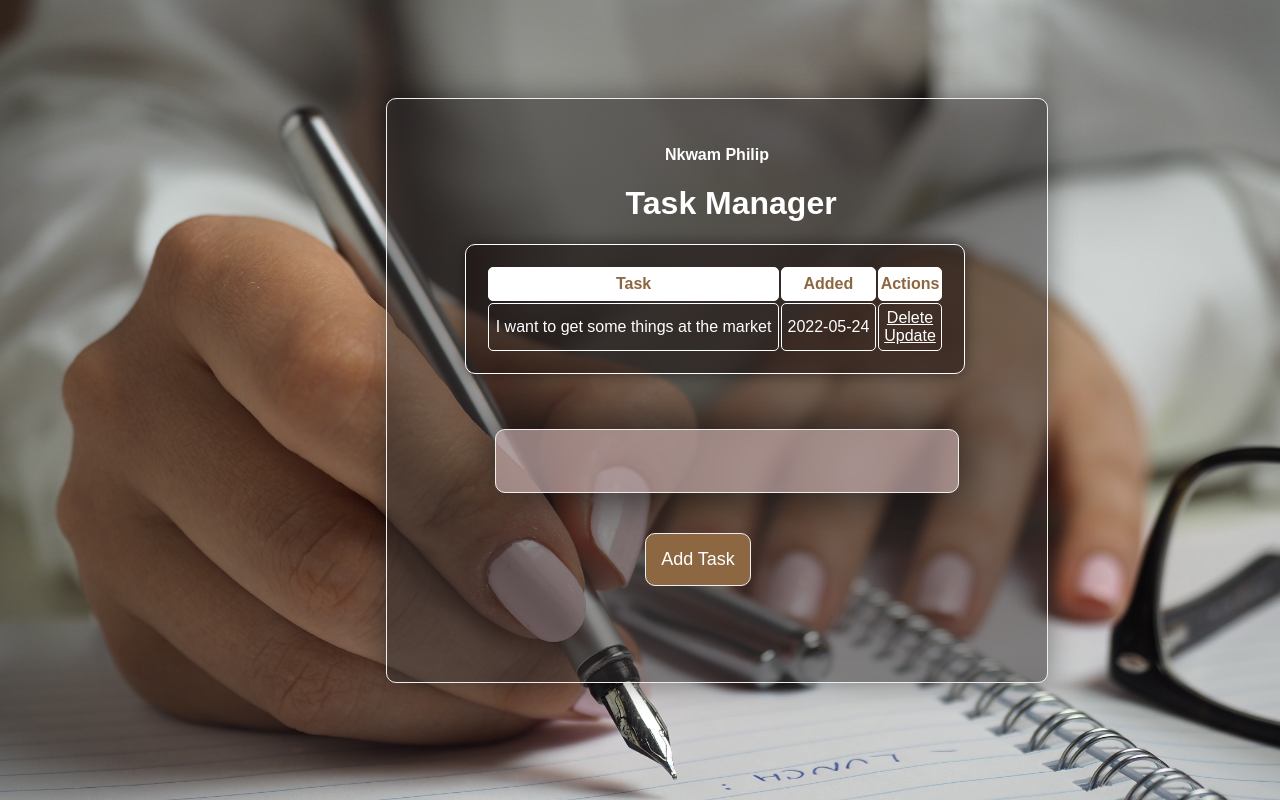
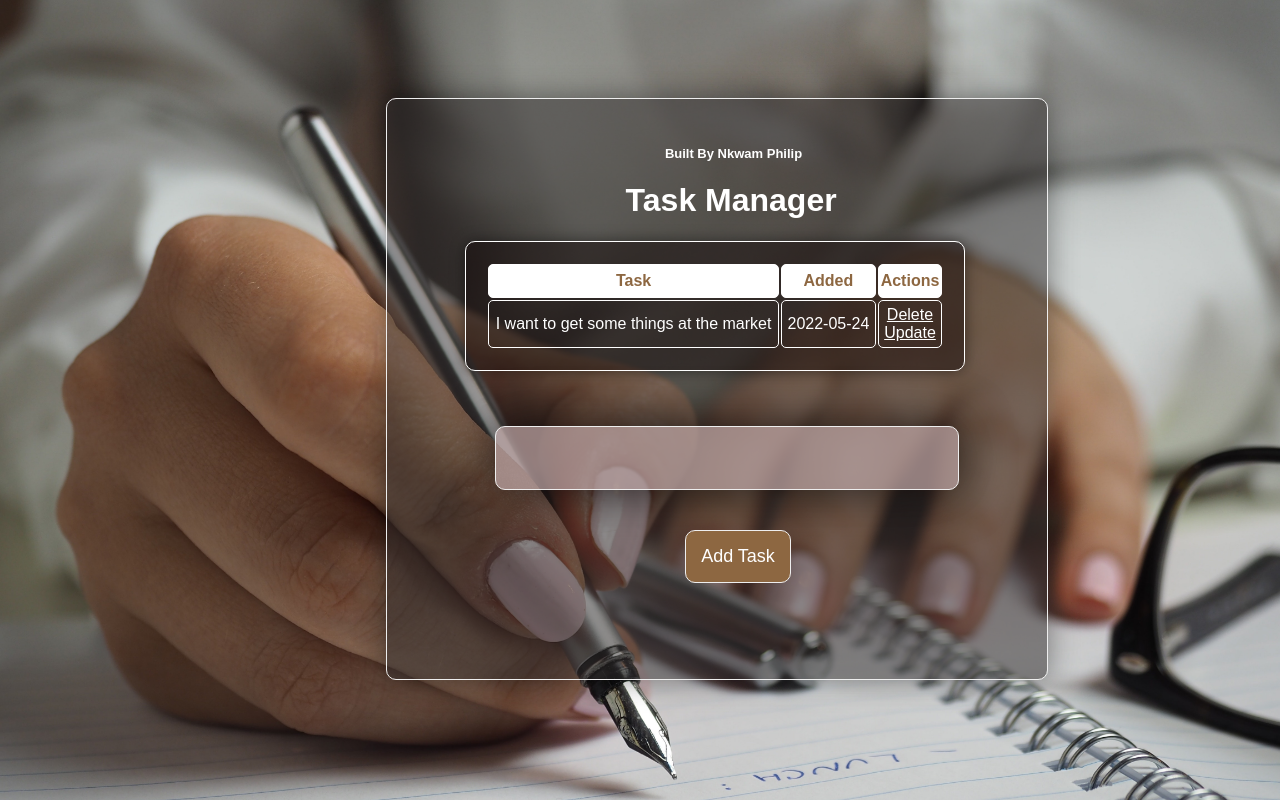
Before and after one commit to NkwamPhilip/FlaskCrudApp, a Flask app: page / in a window 1280 px wide. Run offline with Flask 2, Linux system fonts and the light colour scheme; data comes from the database, SQL or seed files in the repository.

Commit message:
updated file 2

```diff
--- a/static/css/main.css
+++ b/static/css/main.css
@@ -101,11 +101,14 @@ td {
     color: white;
     background-color: rgb(141, 103, 65);
     margin-top: 40px;
-    margin-left: 150px;
+    margin-left: 190px;
+    align-items: center;
 }
 
 .phil {
     color: white;
     text-align: center;
     margin-top: -10%;
+    font-size: small;
+    margin-left: 7%;
 }
--- a/templates/index.html
+++ b/templates/index.html
@@ -5,9 +5,9 @@
 {% endblock %}
 {% block body %}
 <div class="content">
-    <h4 class="phil">Nkwam Philip</h4>
+    <h4 class="phil">Built By Nkwam Philip</h4>
     <div class="cont">
-        <h1 style="text-align: center; color: white;">Task Manager</h1>
+        <h1 style="text-align: center; color: white; align-items: center;">Task Manager</h1>
         {% if tasks|length < 1 %}
         <h4 style="text-align: center;"> There are no tasks, Create one below</h4>
         {% else %}
```
